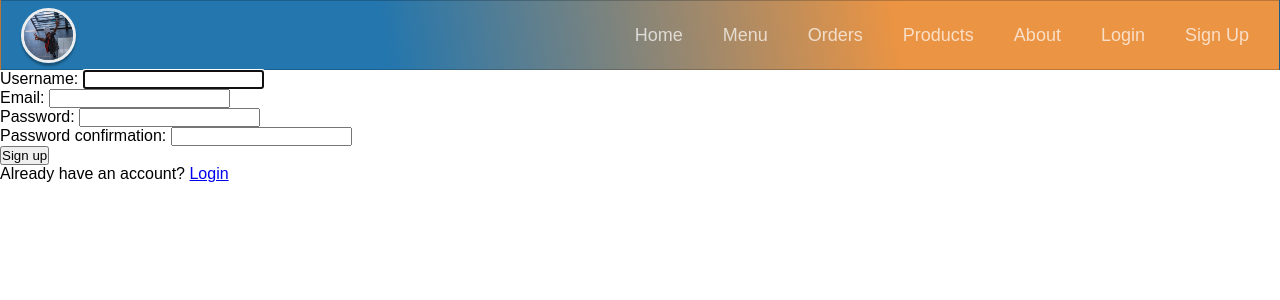
After one commit to richardokonicha/Resturant-Recommendation-System, a Django app: page /sign_up in a window 1280 px wide. The commit adds this page. Shown: the top 300 px of the page. Run offline with Django 3.2, Linux system fonts and the light colour scheme; some libraries are stand-ins or nearby versions.

Commit message:
Set up user authentication views

```diff
--- a/recommendation_system/urls.py
+++ b/recommendation_system/urls.py
@@ -15,9 +15,11 @@ Including another URLconf
 """
 from django.contrib import admin
 from django.urls import path, include
-
+from django.conf import settings
+from django.conf.urls.static import static
 
 urlpatterns = [
-    path('admin/', admin.site.urls),
-    path('', include('recommender.urls'))
-]
+    path("", include("recommender.urls")),
+    path("admin/", admin.site.urls),
+    path("auth/", include("django.contrib.auth.urls")),
+] + static(settings.STATIC_URL, document_root=settings.STATIC_ROOT)
--- /dev/null
+++ b/recommender/forms.py
@@ -0,0 +1,15 @@
+from django import forms
+from django.contrib.auth.forms import UserCreationForm
+from django.core.validators import MinLengthValidator
+
+
+class SignUpForm(UserCreationForm):
+    def __init__(self, *args, **kwargs):
+        super().__init__(*args, **kwargs)
+        # Usernames must be at least 3 characters long
+        self.fields["username"].validators += [MinLengthValidator(3)]
+
+    email = forms.EmailField(help_text="Enter a valid email address.")
+
+    class Meta(UserCreationForm.Meta):
+        fields = UserCreationForm.Meta.fields + ("email",)
--- a/recommender/templates/recommender/index.html
+++ b/recommender/templates/recommender/index.html
@@ -15,10 +15,10 @@
             <i class="fas fa-bars"></i>
             <!-- <i class="fas fa-thumbs-up fa-5x"></i> -->
         </span>
-        <a href="#" class="logo"><img src="{% static 'img/amara.jpg' %}" alt="logo" class="profile-img"></a>
+        <a href="{% url 'recommender:index' %}" class="logo"><img src="{% static 'img/amara.jpg' %}" alt="logo" class="profile-img"></a>
         <ul class="main-nav" id="js-menu">
             <li>
-                <a href="#" class="nav-link">Home</a>
+                <a href="{% url 'recommender:index' %}" class="nav-link">Home</a>
             </li>
             <li>
                 <a href="#" class="nav-link">Menu</a>
@@ -32,10 +32,31 @@
             <li>
                 <a href="" class="nav-link">About</a>
             </li>
+            {% if user.is_authenticated %}
+              <li>
+                <a href="#" class="nav-link">{{ user.get_username }}</a>
+              </li>
+              <li>
+                <a href="{% url 'logout' %}" class="nav-link">Logout</a>
+              </li>
+            {% else %}
+              <li>
+                <a
+                  class="nav-link"
+                  href="{% url 'login' %}?next={% if next %}{{ next }}{% else %}{{ request.path }}{% endif %}">
+                  Login
+                </a>
+              </li>
+              <li>
+                <a href="{% url 'recommender:sign_up' %}" class="nav-link">Sign Up</a>
+              </li>
+            {% endif %}
         </ul>
     </nav>
-
-
+    <div id="content">
+      {% block content %}
+      {% endblock %}
+    </div>
 </body>
 
 <script>
--- /dev/null
+++ b/recommender/templates/recommender/sign_up.html
@@ -0,0 +1,34 @@
+{% extends "recommender/index.html" %}
+
+{% block content %}
+  <form method="POST" action="{% url 'recommender:sign_up' %}">
+    {% csrf_token %}
+    {{ form.non_field_errors }}
+    <div class="form-control">
+      <p>{{ form.username.errors }}</p><p>
+      <p>{{ form.username.label_tag }}
+        {{ form.username }}
+      </p>
+    </div>
+    <div class="form-control">
+      <p>{{ form.email.errors }}</p>
+      <p>{{ form.email.label_tag }}
+        {{ form.email }}
+      </p>
+    </div>
+    <div class="form-control">
+      <p>{{ form.password1.errors }}</p>
+      <p>{{ form.password1.label_tag }}
+        {{ form.password1 }}
+      </p>
+    </div>
+    <div class="form-control">
+      <p>{{ form.password2.errors }}</p>
+      <p>{{ form.password2.label_tag }}
+        {{ form.password2 }}
+      </p>
+    </div>
+    <input type="submit" value="Sign up">
+  </form>
+  <p>Already have an account? <a href="{% url 'login' %}">Login</p>
+{% endblock %}
--- a/recommender/urls.py
+++ b/recommender/urls.py
@@ -1,6 +1,8 @@
 from django.urls import path
 from recommender import views
 
+app_name = "recommender"
 urlpatterns = [
-    path('', views.index)
+    path("", views.index, name="index"),
+    path("sign_up", views.sign_up, name="sign_up"),
 ]
--- a/recommender/views.py
+++ b/recommender/views.py
@@ -1,7 +1,25 @@
-
-from django.shortcuts import render
+from django.shortcuts import render, redirect
+from django.http import HttpResponseRedirect
+from django.contrib.auth import login, logout
+from recommender.forms import SignUpForm
 
 
-# Create your views here.
 def index(request):
-    return render(request, 'recommender/index.html')
+    return render(request, "recommender/index.html")
+
+
+def sign_up(request):
+    # log out an already existing user if they try accessing this endpoint
+    if request.user.is_authenticated:
+        logout(request)
+        return redirect("recommender:sign_up")
+
+    if request.method == "POST":
+        form = SignUpForm(request.POST)
+        if form.is_valid():
+            user = form.save()
+            login(request, user)
+            return HttpResponseRedirect("/")
+    else:
+        form = SignUpForm()
+    return render(request, "recommender/sign_up.html", context={"form": form})
--- /dev/null
+++ b/templates/registration/password_reset_complete.html
@@ -0,0 +1,6 @@
+{% extends "recommender/index.html" %}
+
+{% block content %}
+  <h1>The password has been changed!</h1>
+  <p><a href="{% url 'login' %}">Log in again?</a></p>
+{% endblock %}
--- /dev/null
+++ b/templates/registration/password_reset_email.html
@@ -0,0 +1,2 @@
+Someone asked for password reset for email {{ email }}. Follow the link below:
+{{ protocol}}://{{ domain }}{% url 'password_reset_confirm' uidb64=uid token=token %}
--- /dev/null
+++ b/templates/registration/password_reset_subject.txt
@@ -0,0 +1 @@
+Password Reset on Restaurant Recommendation System
```
Also changed, not shown: recommendation_system/settings.py (+49 -45 lines), templates/registration/login.html (added, +21 -0 lines), templates/registration/password_reset_confirm.html (added, +26 -0 lines), templates/registration/password_reset_done.html (added, +7 -0 lines), templates/registration/password_reset_form.html (added, +13 -0 lines), 2 other files.
